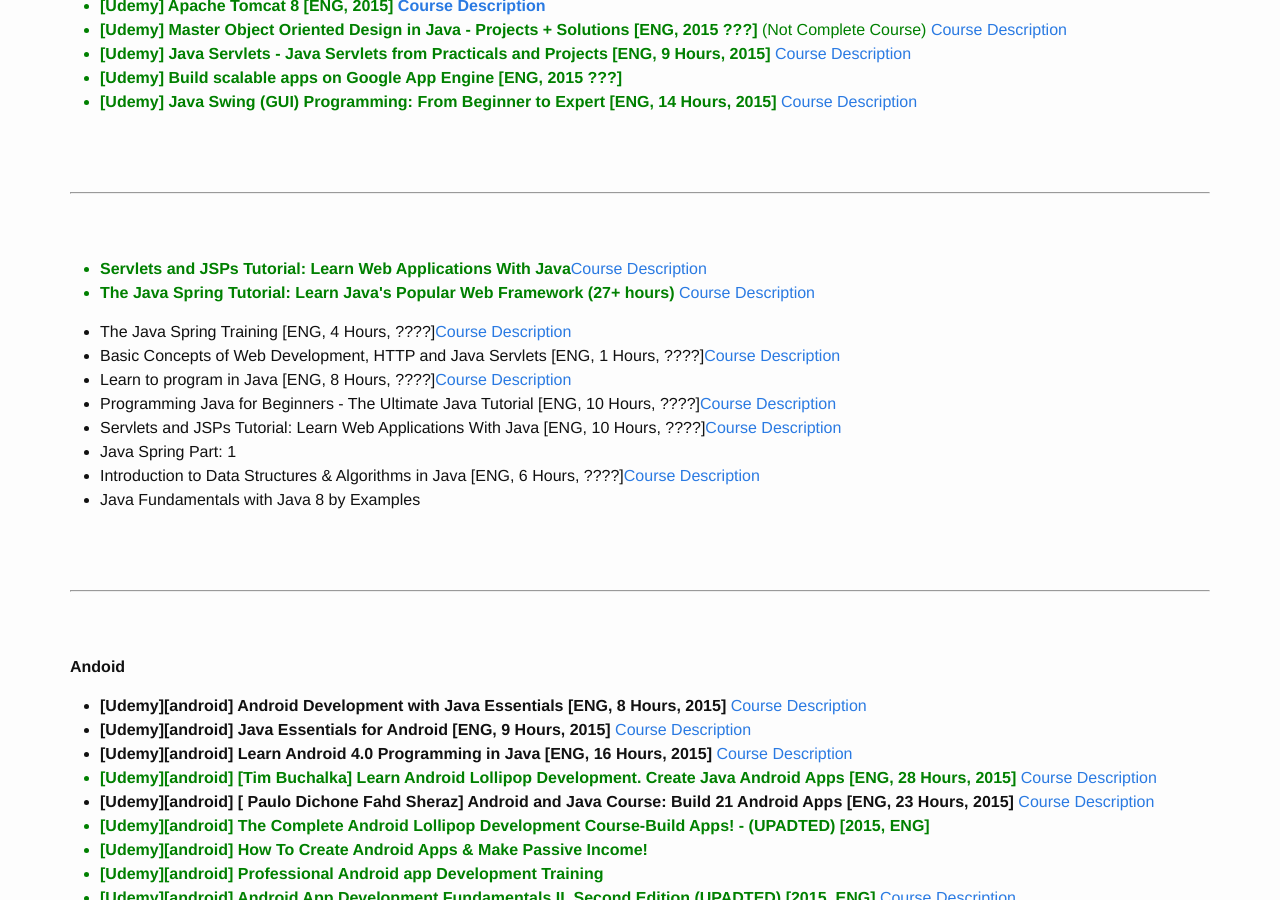
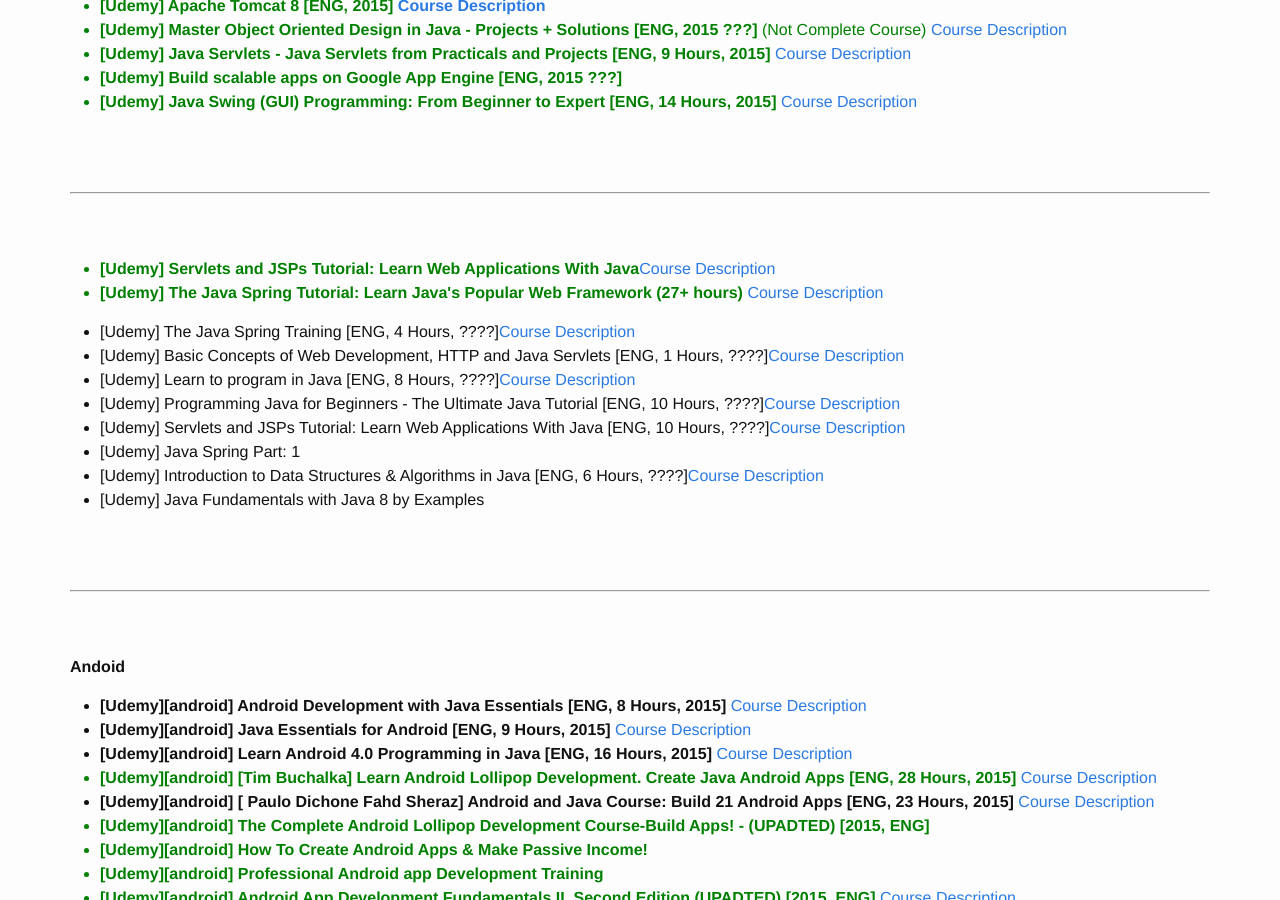
Before and after one commit to webmakaka/javadev.org, a Jekyll site: the page built from website/library/collections/video/paid/udemy.md, in a window 1280 px wide and 900 px high, scrolled down 1160 px. Built offline with Jekyll 4.4.1, drawn with Linux system fonts in a browser that asks for light colours.

Commit message:
Update udemy.md

```diff
--- a/website/library/collections/video/paid/udemy.md
+++ b/website/library/collections/video/paid/udemy.md
@@ -66,8 +66,8 @@
 
 <ul>
 
-<li style="color:green"><strong>Servlets and JSPs Tutorial: Learn Web Applications With Java</strong><a href="https://www.udemy.com/javawebtut/">Course Description</a> </li>
-<li style="color:green"><strong>The Java Spring Tutorial: Learn Java's Popular Web Framework (27+ hours)</strong> <a href="https://www.udemy.com/javaspring/">Course Description</a> </li>
+<li style="color:green"><strong>[Udemy] Servlets and JSPs Tutorial: Learn Web Applications With Java</strong><a href="https://www.udemy.com/javawebtut/">Course Description</a> </li>
+<li style="color:green"><strong>[Udemy] The Java Spring Tutorial: Learn Java's Popular Web Framework (27+ hours)</strong> <a href="https://www.udemy.com/javaspring/">Course Description</a> </li>
 </ul>
 
 
@@ -75,15 +75,15 @@
 
 
 
-<li>The Java Spring Training [ENG, 4 Hours, ????]<a href="https://www.udemy.com/the-java-spring-training/">Course Description</a></li>
+<li>[Udemy] The Java Spring Training [ENG, 4 Hours, ????]<a href="https://www.udemy.com/the-java-spring-training/">Course Description</a></li>
 
-        <li>Basic Concepts of Web Development, HTTP and Java Servlets [ENG, 1 Hours, ????]<a href="https://www.udemy.com/web-application-and-java-servlet-concepts/">Course Description</a></li>
-        <li>Learn to program in Java [ENG, 8 Hours, ????]<a href="https://www.udemy.com/learn-to-program-in-java/">Course Description</a></li>
-	<li>Programming Java for Beginners - The Ultimate Java Tutorial [ENG, 10 Hours, ????]<a href="https://www.udemy.com/learn-to-program-with-java/">Course Description</a> </li>
-	<li>Servlets and JSPs Tutorial: Learn Web Applications With Java [ENG, 10 Hours, ????]<a href="https://www.udemy.com/javawebtut/">Course Description</a></li>
-	<li>Java Spring Part: 1</li>
-	<li>Introduction to Data Structures & Algorithms in Java [ENG, 6 Hours, ????]<a href="https://www.udemy.com/introduction-to-data-structures-algorithms-in-java/">Course Description</a></li>
-	<li>Java Fundamentals with Java 8 by Examples </li>
+        <li>[Udemy] Basic Concepts of Web Development, HTTP and Java Servlets [ENG, 1 Hours, ????]<a href="https://www.udemy.com/web-application-and-java-servlet-concepts/">Course Description</a></li>
+        <li>[Udemy] Learn to program in Java [ENG, 8 Hours, ????]<a href="https://www.udemy.com/learn-to-program-in-java/">Course Description</a></li>
+	<li>[Udemy] Programming Java for Beginners - The Ultimate Java Tutorial [ENG, 10 Hours, ????]<a href="https://www.udemy.com/learn-to-program-with-java/">Course Description</a> </li>
+	<li>[Udemy] Servlets and JSPs Tutorial: Learn Web Applications With Java [ENG, 10 Hours, ????]<a href="https://www.udemy.com/javawebtut/">Course Description</a></li>
+	<li>[Udemy] Java Spring Part: 1</li>
+	<li>[Udemy] Introduction to Data Structures & Algorithms in Java [ENG, 6 Hours, ????]<a href="https://www.udemy.com/introduction-to-data-structures-algorithms-in-java/">Course Description</a></li>
+	<li>[Udemy] Java Fundamentals with Java 8 by Examples </li>
 </ul>
 
 
```
